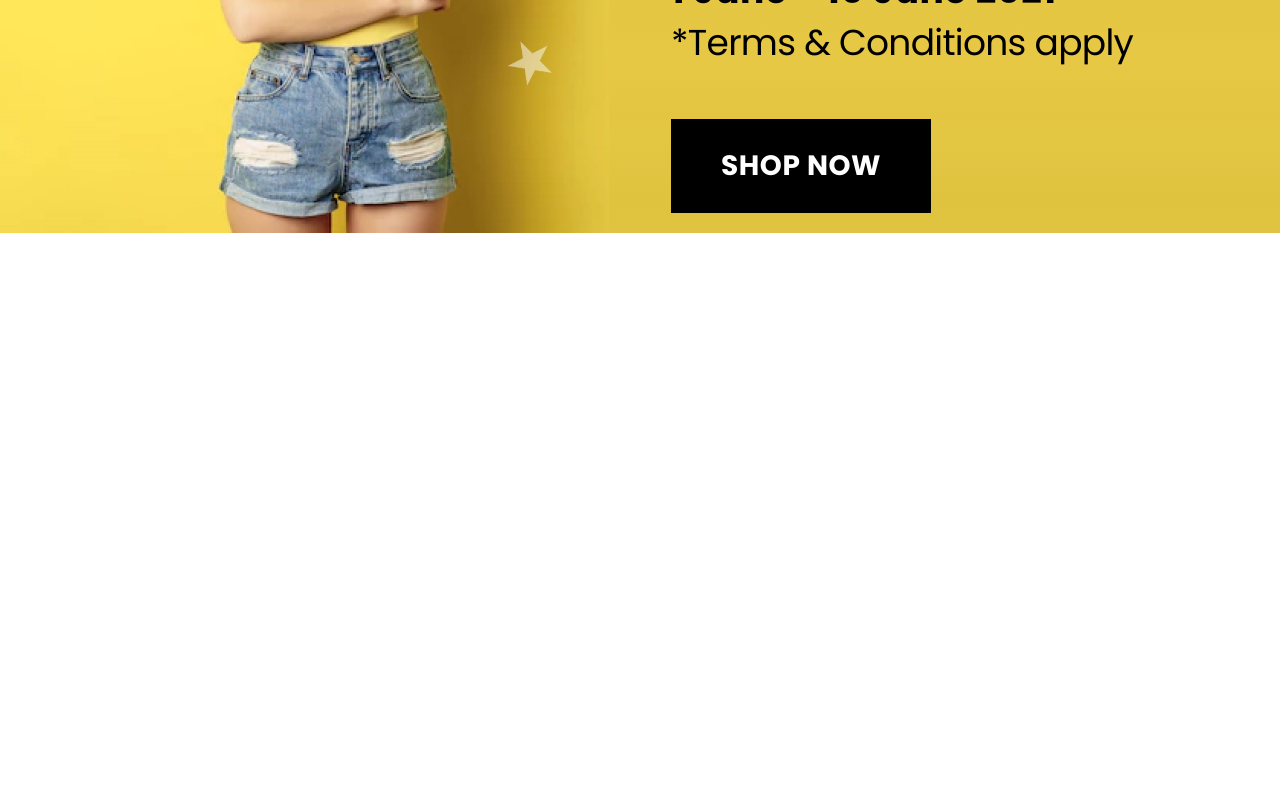
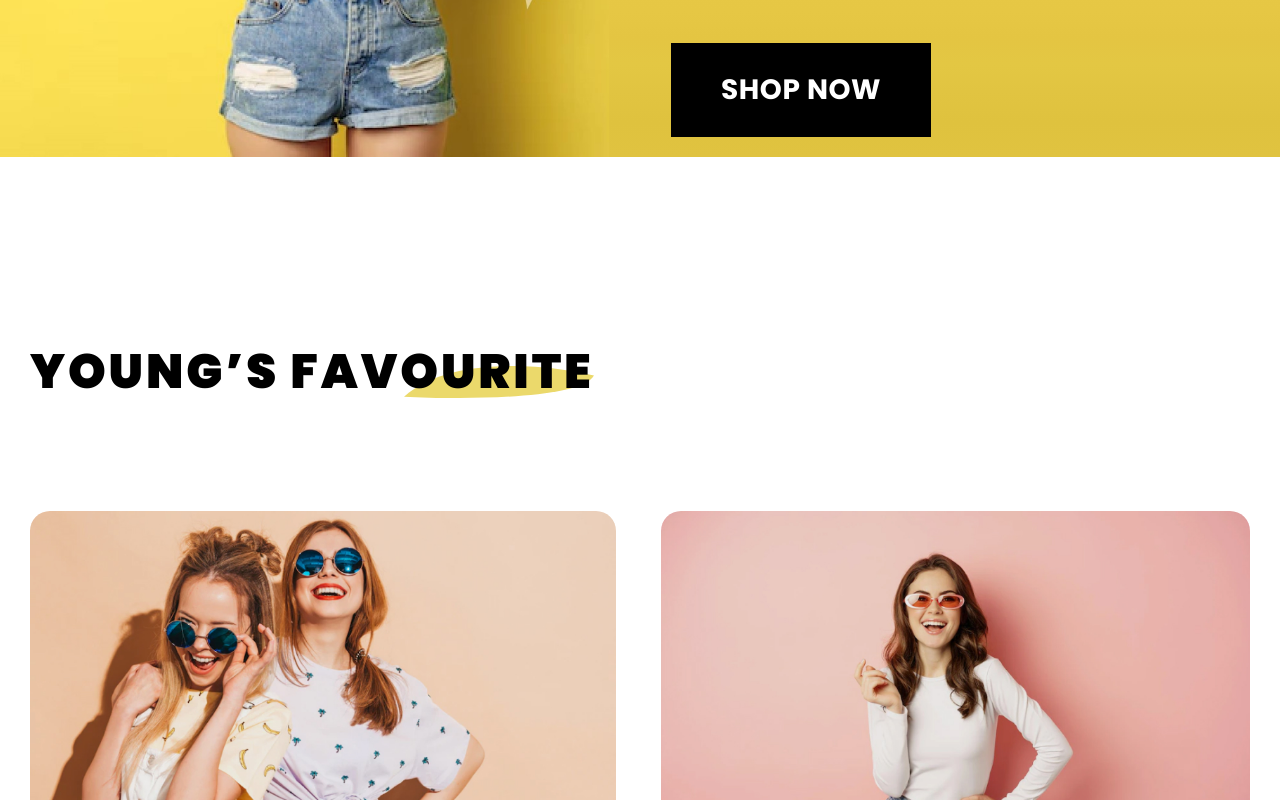
Before and after one commit to Nomex2008/Site-ShoppingWebsite-React, a React (Create React App) app: page / in a window 1280 px wide. Shown: the part 2991-3791 px from the top of the page. Before the commit the page ends 3224 px from the top, so only its background shows below. Built offline with nearby package versions, Linux system fonts and the light colour scheme.

Commit message:
Commit 10 (favourite and download)
Add 2 components favourite and download.

```diff
--- a/src/App.js
+++ b/src/App.js
@@ -1,5 +1,7 @@
 import Arrivels from "./components/arrivals/Arrivels.jsx";
 import Brands from "./components/brands/Brands.jsx";
+import Download from "./components/download/Download.jsx";
+import Favourite from "./components/favourite/Favourite.jsx";
 import Header from "./components/header/header.jsx";
 import Promo from "./components/promo/Promo.jsx";
 import Sale from "./components/sale/Sale.jsx";
@@ -12,6 +14,8 @@ function App() {
         <Brands/>
         <Arrivels/>
         <Sale/>
+        <Favourite/>
+        <Download/>
     </div>
   );
 }
--- a/src/components/arrivals/arrivels.css
+++ b/src/components/arrivals/arrivels.css
@@ -9,4 +9,5 @@
 .arrivels__cards {
     display: flex;
     justify-content: space-between;
+    column-gap: 130px;
 }
--- /dev/null
+++ b/src/components/download/Download.jsx
@@ -0,0 +1,43 @@
+import styles from './download.module.css';
+import downloadImg from "./../../img/images/vouchers-img.png";
+import appStore from './../../img/icons/app-store.png';
+import googlePlay from './../../img/icons/google-play.png';
+
+const Download = () => {
+    return (
+        <div className={styles.download}>
+            <div className={styles.download__container}>
+                <div className="download__body">
+
+                    <div className="download__comtent">
+
+                        <h3 className="download__title">
+                            DOWNLOAD APP &
+                            GET THE VOUCHER!
+                        </h3>
+
+                        <div className="download__title">
+                            <p>
+                                Get 30% off for first transaction using
+                                Rondovision mobile app for now.
+                            </p>
+                        </div>
+
+                        <div className="download__icon">
+                            <img src={appStore} alt="" />
+                            <img src={googlePlay} alt="" />
+                        </div>
+
+                    </div>
+
+                    <div className="download__img">
+                        <img src={downloadImg} alt="" />
+                    </div>
+
+                </div>
+            </div>
+        </div>
+     );
+}
+
+export default Download;
--- /dev/null
+++ b/src/components/download/download.module.css
@@ -0,0 +1,8 @@
+.download {
+    margin-bottom: 220px;
+}
+.download__container {
+    max-width: 1540px;
+    margin: 0 auto;
+    padding: 0 30px;
+}
--- /dev/null
+++ b/src/components/favourite/Favourite.jsx
@@ -0,0 +1,26 @@
+import Card from '../card/Card';
+import styles from './favourite.module.css'
+
+import card04Img from './../../img/images/promo-01.jpg'
+import card05Img from './../../img/images/promo-02.jpg'
+
+const Favourite = () => {
+    return (
+        <div className={styles.favourite}>
+            <div className="container">
+
+                <h3 className="title-2 ">
+                    <span>Young’s Favourite</span>
+                </h3>
+
+                <div className={styles.favourite__content}>
+                    <Card  title="Trending on instagram" muted="Explore Now!" carImgName={card04Img}/>
+                    <Card  title="All Under $40" muted="Explore Now!" carImgName={card05Img}/>
+                </div>
+
+            </div>
+        </div>
+     );
+}
+
+export default Favourite;
--- /dev/null
+++ b/src/components/favourite/favourite.module.css
@@ -0,0 +1,9 @@
+.favourite {
+    margin-top: 190px;
+    margin-bottom: 220px;
+}
+.favourite__content {
+    display: flex;
+    justify-content: space-between;
+    column-gap: 45px;
+}
--- a/src/components/sale/sale.module.css
+++ b/src/components/sale/sale.module.css
@@ -10,9 +10,11 @@
     object-fit: cover;
     margin-top: auto;
 }
+/*
 .sale__img {
 
 }
+*/
 .sale__content {
     margin-top: 128px;
     margin-left: 62px;
--- a/src/styles/common.css
+++ b/src/styles/common.css
@@ -29,3 +29,7 @@ body {
     background-image: url('./../../src/img/icons/decor-yellow.svg');
     background-position: no-repeat;
 }
+.title-2 span {
+    position: relative;
+    z-index: 2;
+}
```
